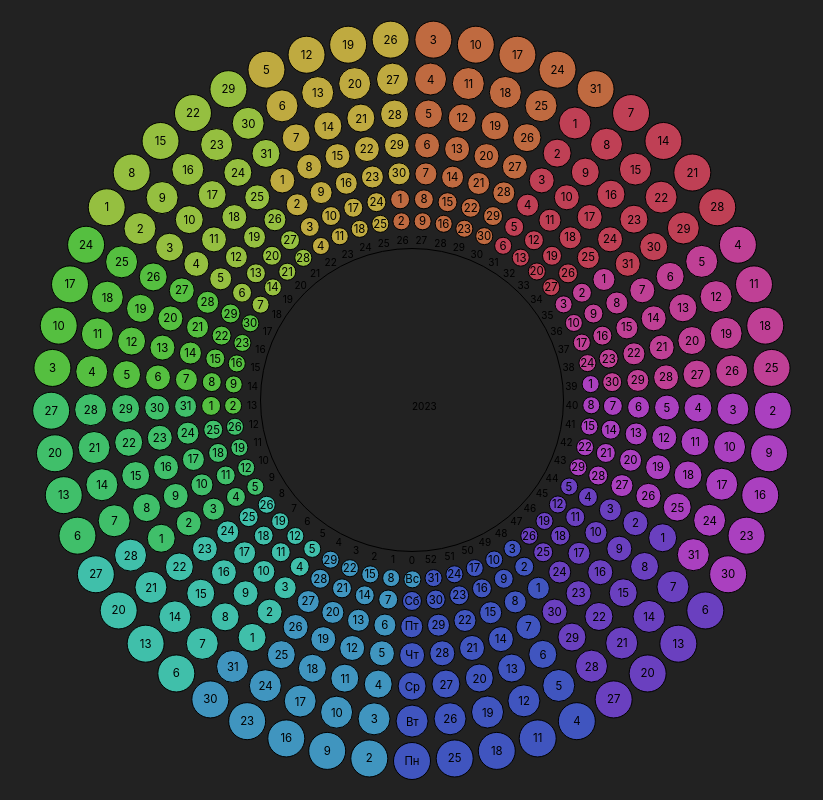
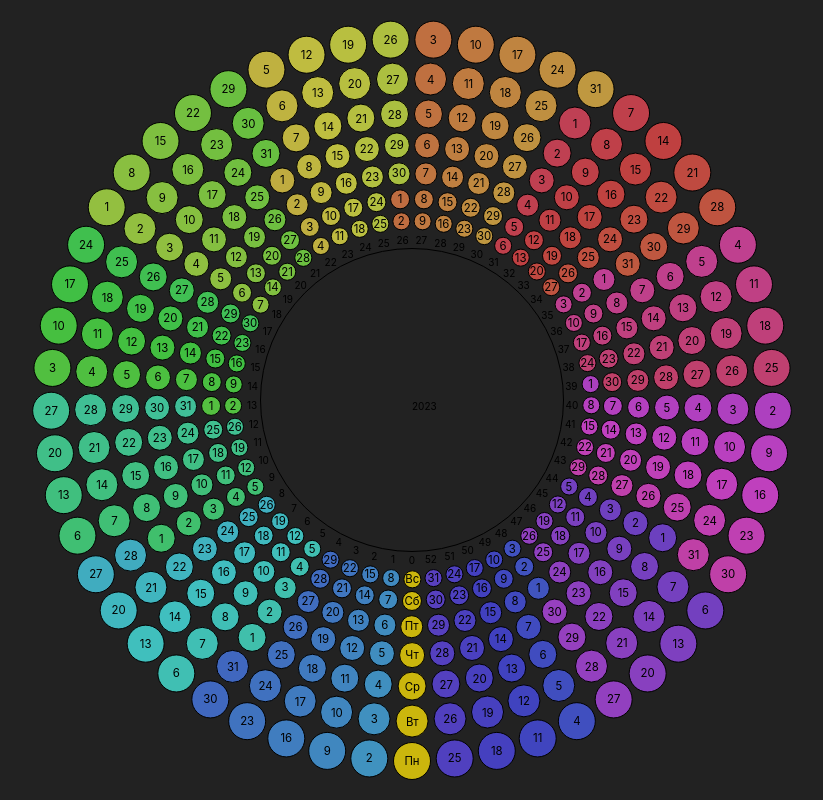
Before and after one commit to MrBlunderovich/calendar, a React (Create React App) app: page / in a window 1280 px wide. Shown: the whole page, without its empty margins (228-1051 px from the left). Built offline with nearby package versions, Linux system fonts and the light colour scheme.

Commit message:
Make month colors more distinct

```diff
--- a/src/App.jsx
+++ b/src/App.jsx
@@ -7,7 +7,7 @@ const App = () => {
   const nowYear = new Date(2023, 1, 1).getFullYear();
   const yearStart = new Date(nowYear, 0, 1);
   const janFirstOffset = yearStart.getDay();
-  console.log({ janFirstOffset });
+  //console.log({ janFirstOffset });
   const firstDayOfYear = new Date(nowYear, 0, 1);
   /* console.log({ firstDayOfYear });
   console.log({ getdate: firstDayOfYear.getDate() });
--- a/src/Day.jsx
+++ b/src/Day.jsx
@@ -12,6 +12,13 @@ const Day = (props) => {
   const thisDay = thisDate.getDate();
   const thisMonth = thisDate.getMonth() + 1;
 
+  function getDayColor() {
+    if (props.weekNumber === 0) {
+      return "#cbb60d";
+    }
+    return `hsl(${-thisMonth * 30 + thisDay * 0.7 + 230},50%,50%)`;
+    //return `hsl(${thisMonth * -30 + 230},50%,50%)`;
+  }
   /* function thisMonthInverted(){
 
   } */
@@ -45,6 +52,10 @@ const Day = (props) => {
     '#40bfbf',
   ] */
   //console.log(thisDay);
+  function isCurrentWeek() {
+    //if today is THE year and THE week
+    //return classname corresponding to highlighting css
+  }
 
   function getDayOfWeek(weekNumber, dayOfWeek) {
     const dayNames = ["Пн", "Вт", "Ср", "Чт", "Пт", "Сб", "Вс"];
@@ -63,12 +74,12 @@ const Day = (props) => {
   }
   return (
     <div
-      className={`Day flex-center day${props.index}`}
+      className={`Day flex-center day${props.index} ${isCurrentWeek()}`}
       id={props.id}
       data-week={props.weekNumber}
       style={{
         transform: `rotate(-${props.angle + 180}deg)`,
-        backgroundColor: `hsl(${thisMonth * -30 + 230},50%,50%)`,
+        backgroundColor: getDayColor(),
       }}
     >
       {getDayOfWeek(props.weekNumber, props.index)}
@@ -77,3 +88,5 @@ const Day = (props) => {
 };
 
 export default Day;
+
+//backgroundColor: `hsl(${thisMonth * -30 + 230},50%,50%)`,
```
